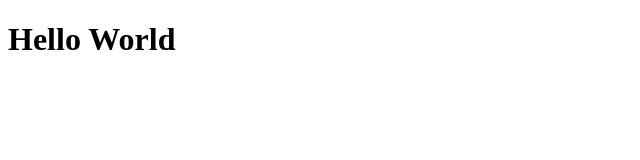
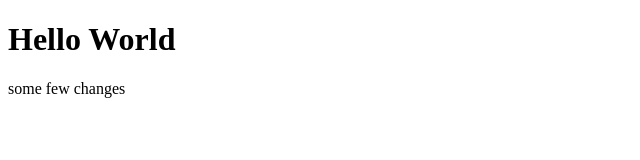
Before and after one commit to tmataranyika/Gitty-the-First, a plain HTML site: page Hansa/index.html in a window 1280 px wide. Shown: the whole page, without its empty margins (0-640 px from the left). Drawn offline with Linux system fonts and the light colour scheme.

Commit message:
Second Commit

```diff
--- a/Hansa/index.html
+++ b/Hansa/index.html
@@ -8,5 +8,6 @@
 </head>
 <body>
   <h1>Hello World</h1>
+  <p>some few changes</p>
 </body>
 </html>
```
